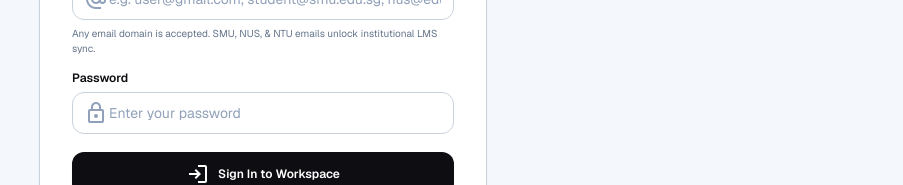
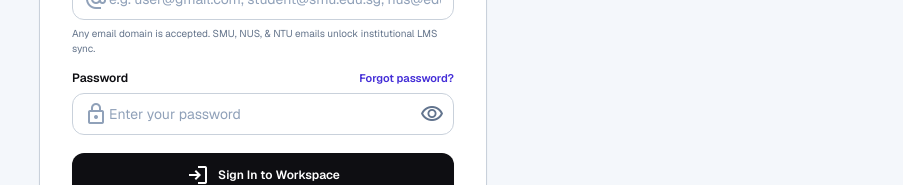
Before and after one commit to llamalyn123/bimbamfin, a React (Vite) app: page / in a window 1280 px wide. Shown: the part 522-707 px from the top of the page, without its empty margins (377-1280 px from the left). Built offline with nearby package versions, Linux system fonts and the light colour scheme.

Commit message:
add-to-bimbam

```diff
--- /dev/null
+++ b/src/components/PasswordField.tsx
@@ -0,0 +1,40 @@
+import React, { useState } from 'react';
+
+/** Password input with a show/hide eye, so students can check what they typed. */
+export const PasswordField: React.FC<{
+  value: string;
+  onChange: (v: string) => void;
+  placeholder?: string;
+  autoComplete?: string;
+  label?: string;
+  id?: string;
+}> = ({ value, onChange, placeholder, autoComplete = 'current-password', label = 'Password', id }) => {
+  const [show, setShow] = useState(false);
+  return (
+    <div className="relative">
+      <span className="material-symbols-outlined absolute left-3 top-1/2 -translate-y-1/2 text-slate-400 text-[18px]" aria-hidden="true">
+        lock
+      </span>
+      <input
+        id={id}
+        type={show ? 'text' : 'password'}
+        value={value}
+        onChange={(e) => onChange(e.target.value)}
+        placeholder={placeholder}
+        autoComplete={autoComplete}
+        aria-label={label}
+        className="w-full pl-9 pr-11 py-2.5 rounded-xl border border-[#C9D1DB] text-xs sm:text-sm text-[#0E0E12] placeholder:text-slate-400 focus:outline-none focus:ring-2 focus:ring-indigo-500/20 focus:border-indigo-600 transition-all"
+      />
+      <button
+        type="button"
+        onClick={() => setShow((s) => !s)}
+        aria-label={show ? 'Hide password' : 'Show password'}
+        aria-pressed={show}
+        title={show ? 'Hide password' : 'Show password'}
+        className="absolute right-1.5 top-1/2 -translate-y-1/2 w-8 h-8 rounded-lg flex items-center justify-center text-slate-500 hover:text-[#0E0E12] hover:bg-slate-100"
+      >
+        <span className="material-symbols-outlined text-[18px]">{show ? 'visibility_off' : 'visibility'}</span>
+      </button>
+    </div>
+  );
+};
--- /dev/null
+++ b/src/components/PasswordRecovery.tsx
@@ -0,0 +1,71 @@
+import React, { useEffect, useState } from 'react';
+import { supabase, openedFromRecoveryLink } from '../lib/supabase';
+import { PasswordField } from './PasswordField';
+import { Capy } from './Capy';
+
+/**
+ * Shown after a student opens the "reset your password" email link.
+ * Supabase signs them in for this one purpose; they choose a new password here.
+ */
+export const PasswordRecovery: React.FC = () => {
+  const [open, setOpen] = useState(openedFromRecoveryLink);
+  const [pw, setPw] = useState('');
+  const [pw2, setPw2] = useState('');
+  const [busy, setBusy] = useState(false);
+  const [error, setError] = useState<string | null>(null);
+  const [done, setDone] = useState(false);
+
+  useEffect(() => {
+    const { data } = supabase.auth.onAuthStateChange((event) => {
+      if (event === 'PASSWORD_RECOVERY') setOpen(true);
+    });
+    return () => data.subscription.unsubscribe();
+  }, []);
+
+  if (!open) return null;
+
+  const save = async () => {
+    setError(null);
+    if (pw.length < 6) return setError('Use at least 6 characters.');
+    if (pw !== pw2) return setError("The two passwords don't match.");
+    setBusy(true);
+    const { error: err } = await supabase.auth.updateUser({ password: pw });
+    setBusy(false);
+    if (err) return setError(err.message.includes('session') ? 'This reset link has expired. Ask for a new one from the sign-in screen.' : err.message);
+    setDone(true);
+    // Remove the one-time tokens from the address bar
+    try {
+      window.history.replaceState(null, '', window.location.pathname);
+    } catch {
+      /* ignore */
+    }
+  };
+
+  return (
+    <div className="fixed inset-0 z-[70] flex items-center justify-center bg-black/50 p-4">
+      <div role="dialog" aria-modal="true" aria-label="Choose a new password" className="w-full max-w-sm bg-white rounded-2xl p-6 flex flex-col gap-4">
+        <div className="flex items-center gap-3">
+          <Capy size={48} mood={done ? 'sparkle' : 'happy'} react outfit="none" />
+          <div>
+            <h2 className="text-lg font-bold text-[#0E0E12]">{done ? 'Password updated' : 'Choose a new password'}</h2>
+            <p className="text-xs text-[#64748B]">{done ? "You're signed in. Use the new password next time." : 'Capy found your account. Pick a new password below.'}</p>
+          </div>
+        </div>
+        {!done ? (
+          <>
+            <PasswordField value={pw} onChange={setPw} placeholder="New password (min 6 characters)" autoComplete="new-password" label="New password" />
+            <PasswordField value={pw2} onChange={setPw2} placeholder="Type it again" autoComplete="new-password" label="Confirm new password" />
+            {error && <p role="alert" className="text-xs text-red-700">{error}</p>}
+            <button type="button" onClick={save} disabled={busy} className="w-full py-2.5 rounded-xl bg-[#0E0E12] text-white text-sm font-semibold disabled:opacity-60">
+              {busy ? 'Saving…' : 'Save new password'}
+            </button>
+          </>
+        ) : (
+          <button type="button" onClick={() => setOpen(false)} className="w-full py-2.5 rounded-xl bg-[#D4A94F] text-[#0E0E12] text-sm font-bold">
+            Continue to Bimbam
+          </button>
+        )}
+      </div>
+    </div>
+  );
+};
--- a/src/lib/supabase.ts
+++ b/src/lib/supabase.ts
@@ -2,6 +2,10 @@ import { createClient } from '@supabase/supabase-js';
 
 export const SUPABASE_URL = 'https://xxlbvcwyicddkjbzbtvu.supabase.co';
 export const SUPABASE_ANON_KEY = 'eyJhbGciOiJIUzI1NiIsInR5cCI6IkpXVCJ9.eyJpc3MiOiJzdXBhYmFzZSIsInJlZiI6Inh4bGJ2Y3d5aWNkZGtqYnpidHZ1Iiwicm9sZSI6ImFub24iLCJpYXQiOjE3OTA2NzExNjYsImV4cCI6MjEwNjI0NzE2Nn0.8nQrE1Z2t44697Ox9A-NCyd3AcpTl4FkebXKHnuYyvQ';
+
+// Read before the client consumes the URL: true when the student arrived from a "reset password" email.
+export const openedFromRecoveryLink =
+  typeof window !== 'undefined' && /(^|[#&?])type=recovery(&|$)/.test(window.location.hash + window.location.search);
 
 export const supabase = createClient(SUPABASE_URL, SUPABASE_ANON_KEY);
 
--- a/src/screens/LoginScreen.tsx
+++ b/src/screens/LoginScreen.tsx
@@ -1,6 +1,7 @@
 import React, { useState } from 'react';
 import { Capy } from '../components/Capy';
 import { Logo } from '../components/Logo';
+import { PasswordField } from '../components/PasswordField';
 import { useApp } from '../context/AppContext';
 import { supabase, inferUniversity } from '../lib/supabase';
 import { SUPPORTED_LANGUAGES } from '../i18n/translations';
@@ -15,6 +16,20 @@ export const LoginScreen: React.FC = () => {
   const [errorMsg, setErrorMsg] = useState<string | null>(null);
   const [infoMsg, setInfoMsg] = useState<string | null>(null);
   const [isSubmitting, setIsSubmitting] = useState(false);
+  const [forgot, setForgot] = useState(false);
+  const [resetSent, setResetSent] = useState(false);
+
+  const sendReset = async () => {
+    setErrorMsg(null);
+    const trimmed = email.trim().toLowerCase();
+    if (!/^[^\s@]+@[^\s@]+\.[^\s@]+$/.test(trimmed)) return setErrorMsg('Enter the email you signed up with first.');
+    setIsSubmitting(true);
+    const { error } = await supabase.auth.resetPasswordForEmail(trimmed, { redirectTo: window.location.origin });
+    setIsSubmitting(false);
+    if (error && /rate|limit|seconds/i.test(error.message)) return setErrorMsg('Too many reset emails just now. Please wait a minute and try again.');
+    // Same message whether or not the account exists, so emails can't be checked one by one
+    setResetSent(true);
+  };
 
   const previewUni = email.includes('@') ? inferUniversity(email) : null;
 
@@ -245,19 +260,47 @@ export const LoginScreen: React.FC = () => {
                 <label className="text-xs font-semibold text-[#0E0E12]">
                   {t('auth_password_label', 'Password')}
                 </label>
+                {authMode === 'signin' && (
+                  <button
+                    type="button"
+                    onClick={() => {
+                      setForgot((f) => !f);
+                      setResetSent(false);
+                      setErrorMsg(null);
+                    }}
+                    className="text-[11px] font-semibold text-indigo-700 hover:underline"
+                  >
+                    Forgot password?
+                  </button>
+                )}
               </div>
-              <div className="relative">
-                <span className="material-symbols-outlined absolute left-3 top-1/2 -translate-y-1/2 text-slate-400 text-[18px]">
-                  lock
-                </span>
-                <input
-                  type="password"
-                  value={password}
-                  onChange={(e) => setPassword(e.target.value)}
-                  placeholder={authMode === 'signup' ? 'Min 6 characters' : 'Enter your password'}
-                  className="w-full pl-9 pr-3 py-2.5 rounded-xl border border-[#C9D1DB] text-xs sm:text-sm text-[#0E0E12] placeholder:text-slate-400 focus:outline-none focus:ring-2 focus:ring-indigo-500/20 focus:border-indigo-600 transition-all"
-                />
-              </div>
+              {forgot && authMode === 'signin' && (
+                <div className="p-3 rounded-xl bg-[#FFFBEB] border border-[#FDE68A] text-xs text-[#78350F] flex flex-col gap-2">
+                  {resetSent ? (
+                    <p role="status">
+                      If an account exists for <b>{email.trim()}</b>, a reset link is on its way. Open it on this device, then choose a new password. Check your spam folder too.
+                    </p>
+                  ) : (
+                    <>
+                      <p>Type your email above, then Capy will send you a link to choose a new password.</p>
+                      <button
+                        type="button"
+                        onClick={sendReset}
+                        disabled={isSubmitting}
+                        className="self-start px-3 py-1.5 rounded-lg bg-[#0E0E12] text-white font-semibold disabled:opacity-60"
+                      >
+                        {isSubmitting ? 'Sending…' : 'Send reset link'}
+                      </button>
+                    </>
+                  )}
+                </div>
+              )}
+              <PasswordField
+                value={password}
+                onChange={setPassword}
+                placeholder={authMode === 'signup' ? 'Min 6 characters' : 'Enter your password'}
+                autoComplete={authMode === 'signup' ? 'new-password' : 'current-password'}
+              />
             </div>
 
             <button
```
